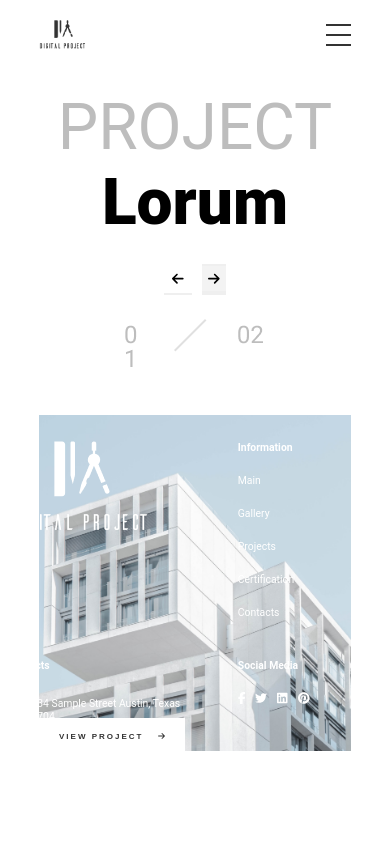
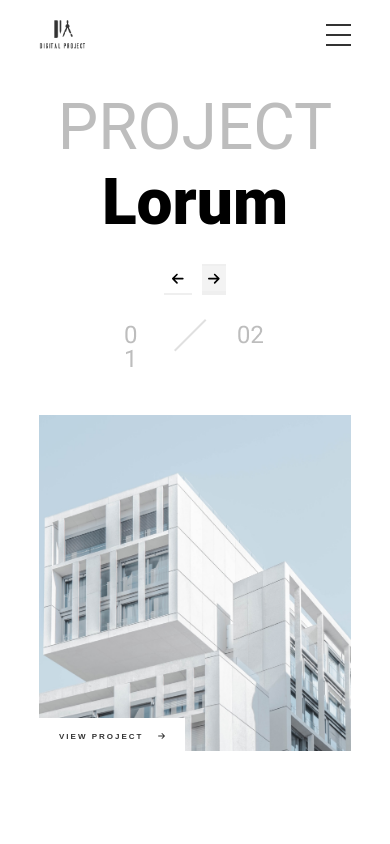
Before and after one commit to Bameejay/digital-project-landingpage, a React (Vite) app: page / in a window 390 px wide. Shown: the top 844 px of the page. Built offline with nearby package versions, Linux system fonts and the light colour scheme.

Commit message:
responsiveness fixed

```diff
--- a/src/pages/main/main.css
+++ b/src/pages/main/main.css
@@ -523,8 +523,7 @@ form textarea {
         margin-left: 10px;
     }
     .footer-container {
-        position: absolute;
-        bottom: 0;
+        height: 100vh;
     }
 }
 
@@ -559,10 +558,6 @@ form textarea {
         width: 100vw;
         height: 100vh;
     }
-    .footer-container {
-        position: absolute;
-        bottom: 0;
-    }
 }
 
 .prev-button,
```
